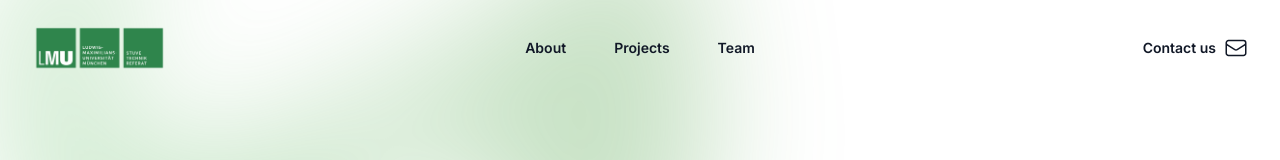
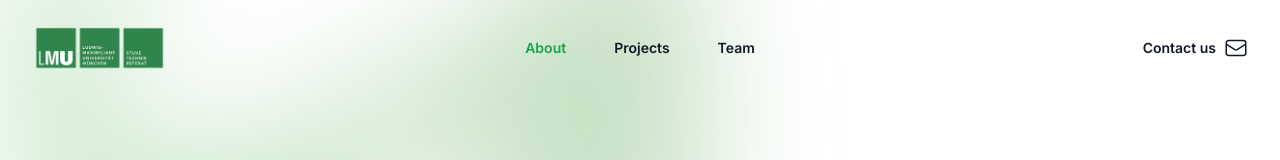
Before and after one commit to timothymaxwellsummers/lmudev-landingpage, a Next.js app: page / in a window 1280 px wide. Shown: the top 160 px of the page. Built offline with nearby package versions, Linux system fonts and the light colour scheme.

Commit message:
Updated header component with current path and legal notice text

```diff
--- a/src/app/components/header.tsx
+++ b/src/app/components/header.tsx
@@ -1,5 +1,6 @@
 "use client";
 import { useState } from "react";
+import { usePathname } from 'next/navigation';
 import { Dialog } from "@headlessui/react";
 import Image from "next/image";
 import {
@@ -10,6 +11,7 @@ import {
 
 export default function Header() {
   const [mobileMenuOpen, setMobileMenuOpen] = useState(false);
+  const pathname = usePathname();
 
   const navigation = [
     { name: "About", href: "/" },
@@ -51,7 +53,11 @@ export default function Header() {
               <a
                 key={item.name}
                 href={item.href}
-                className="text-sm font-semibold leading-6 text-gray-900"
+                className={`text-sm font-semibold leading-6 ${
+                  pathname === item.href
+                    ? "text-green-600"
+                    : "text-gray-900 hover:text-gray-600"
+                }`}
               >
                 {item.name}
               </a>
@@ -95,7 +101,11 @@ export default function Header() {
                     <a
                       key={item.name}
                       href={item.href}
-                      className="-mx-3 block rounded-lg px-3 py-2 text-base font-semibold leading-7 text-gray-900 hover:bg-gray-50"
+                      className={`-mx-3 block rounded-lg px-3 py-2 text-base font-semibold leading-7 ${
+                        pathname === item.href
+                          ? "text-green-600 bg-gray-50"
+                          : "text-gray-900 hover:bg-gray-50"
+                      }`}
                     >
                       {item.name}
                     </a>
--- a/src/app/data_privacy/page.tsx
+++ b/src/app/data_privacy/page.tsx
@@ -1,5 +1,6 @@
 import React from 'react';
 import Header from "../components/header";
+import Footer from "../components/footer";
 
 export default function DataPrivacy() {
   return (
@@ -29,13 +30,13 @@ export default function DataPrivacy() {
 
         <h2 className="text-xl sm:text-2xl font-semibold mb-3">Data Collection and Processing</h2>
 
-        <h3 className="text-lg sm:text-xl font-semibold mb-3">Website</h3>
+        <h3 className="text-lg sm:text-xl font-semibold mb-3">Website • LMU Developers</h3>
         <ul className="list-disc ml-6 mb-8">
           <li><strong>No Data Collection:</strong> Our website does not collect personal data or track your activities.</li>
           <li><strong>Third-Party Links:</strong> The website may contain links to external websites. We are not responsible for the privacy practices or content of these external sites.</li>
         </ul>
 
-        <h3 className="text-lg sm:text-xl font-semibold mb-3">Mobile Application</h3>
+        <h3 className="text-lg sm:text-xl font-semibold mb-3">Mobile Application • LMU Students</h3>
         <ul className="list-disc ml-6 mb-4">
           <li><strong>Data Collected:</strong> We collect anonymized usage data to analyze app performance and improve services.</li>
           <li><strong>Anonymization:</strong> All collected data is strictly anonymized and cannot be traced back to any individual.</li>
@@ -131,6 +132,7 @@ export default function DataPrivacy() {
         <p className="mt-12 mb-12">Effective Date: 26.03.2025</p>
         </div>
       </div>
+      <Footer />
     </div>
   );
 }
--- a/src/app/legal_notice/page.tsx
+++ b/src/app/legal_notice/page.tsx
@@ -1,5 +1,6 @@
 import React from 'react';
 import Header from "../components/header";
+import Footer from "../components/footer";
 
 export default function LegalNotice() {
   return (
@@ -11,8 +12,16 @@ export default function LegalNotice() {
 
           <h2 className="text-xl sm:text-2xl font-semibold mb-3">LMU Developers</h2>
           <p className="mb-8">
-            Official student organization of the LMU Munich. We build software solutions that
-            improve student life at LMU.
+            <p className="mb-4">
+              Official student organization of the LMU Munich. We build software solutions that
+              improve student life at LMU.
+            </p>
+            <p>
+              As a student initiative, we are affiliated with the student representation council (StuVe)
+              of Ludwig Maximilian University of Munich and work on behalf of the students. We do not speak
+              on behalf of official representants or institutions. Our products and services are student
+              driven and supported but not officially endorsed by the university.
+            </p>
           </p>
 
           <h2 className="text-xl sm:text-2xl font-semibold mb-3">Contact</h2>
@@ -62,6 +71,7 @@ export default function LegalNotice() {
           <p className="mt-12 mb-12">Information under § 5 DDG</p>
         </div>
       </div>
+      <Footer />
     </div>
   );
 }
```
